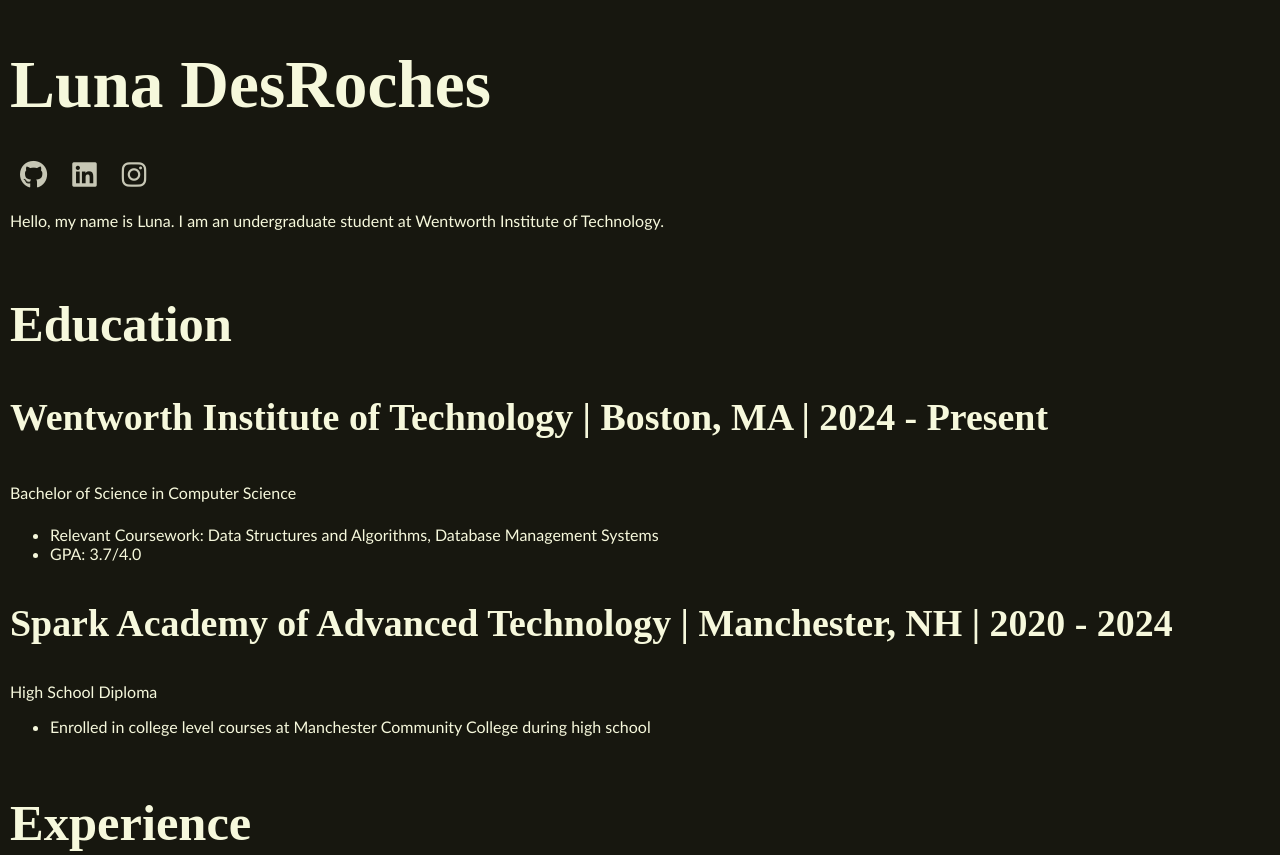
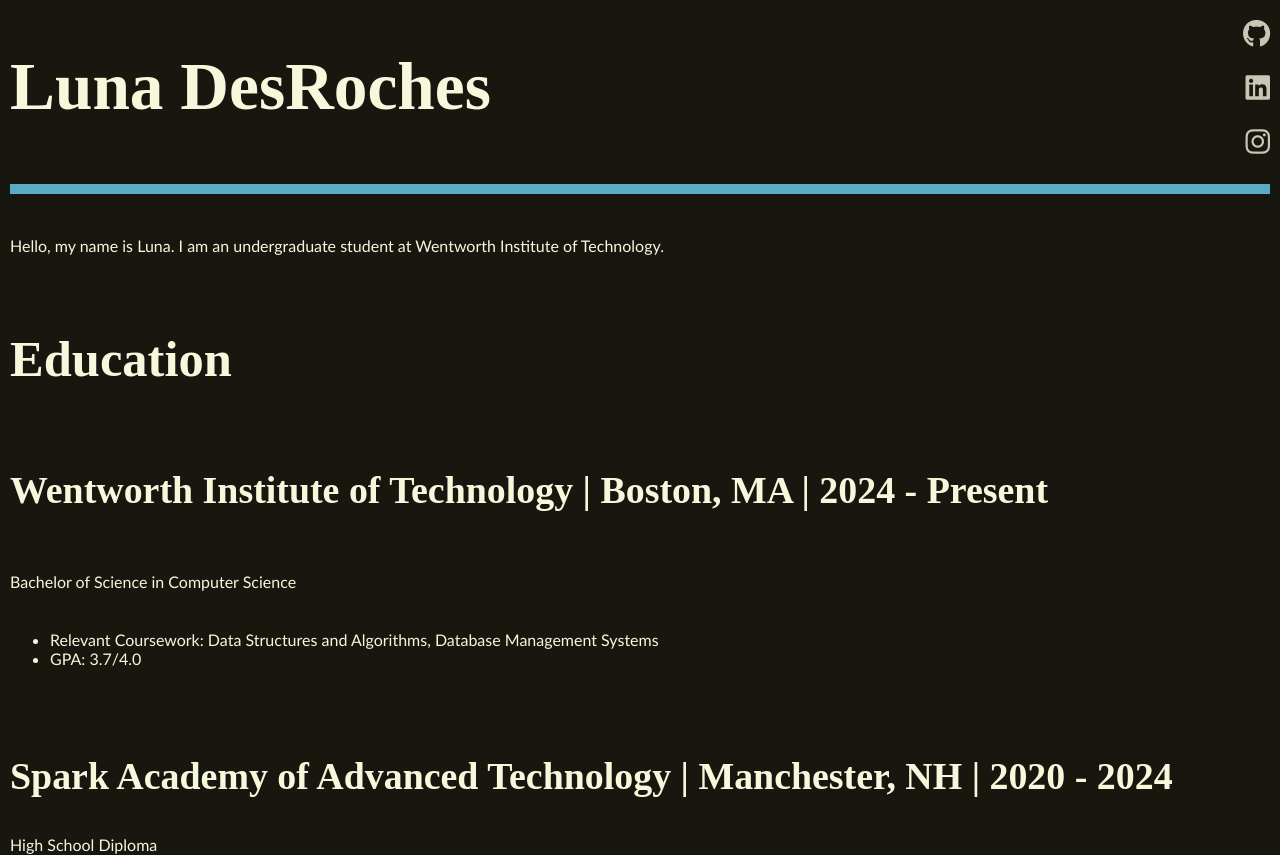
Before and after one commit to desrochesl/portfolio, a plain HTML site: page index.html in a window 1280 px wide. Shown: the top 855 px of the page. Drawn offline with Linux system fonts and the light colour scheme; a web font is replaced by a local one.

Commit message:
💄  Added Formatting, Added Section bar to header

```diff
--- a/index.css
+++ b/index.css
@@ -18,31 +18,40 @@ h5 {
 
 html {
     font-size: 100%;
-} /* 16px */
+}
+
+/* 16px */
 
 h1 {
-  font-size: 4.21rem; /* 67.36px */
+    font-size: 4.21rem;
+    /* 67.36px */
 }
 
 h2 {
-  font-size: 3.158rem; /* 50.56px */
+    font-size: 3.158rem;
+    /* 50.56px */
 }
 
 h3 {
-  font-size: 2.369rem; /* 37.92px */
+    font-size: 2.369rem;
+    /* 37.92px */
 }
 
 h4 {
-  font-size: 1.777rem; /* 28.48px */
+    font-size: 1.777rem;
+    /* 28.48px */
 }
 
 h5 {
-  font-size: 1.333rem; /* 21.28px */
+    font-size: 1.333rem;
+    /* 21.28px */
 }
 
 small {
-  font-size: 0.75rem; /* 12px */
+    font-size: 0.75rem;
+    /* 12px */
 }
+
 /* End Colors */
 
 body {
@@ -54,7 +63,7 @@ body {
 
     display: flex;
     flex-direction: column;
-  align-items: left;
+    align-items: flex-start;
 
     /* Colors */
     --text: #f6f8dc;
@@ -65,35 +74,64 @@ body {
 }
 
 h1 {
-  text-align: left;
+    /* display: flex;
+    justify-content: left; */
+    margin: 0 0 0 0;
     line-height: 0.9;
 }
+
+div {
+    display: flex;
+    flex-direction: column;
+    width: 100%;
+    margin-bottom: 20px;
+}
+
+.header {
+    display: flex;
+    flex-direction: row;
+    align-items: center;
+    justify-content: space-between;
+    width: 100%;
+    margin-bottom: 10px;
+    border-bottom: 10px solid var(--accent);
+}
+
+/* Social Media Icons */
+.social-media {
+    display: flex;
+    flex-direction: column;   /* make icons a column */
+    align-items: flex-end;    /* align the column to the right edge of the header */
+    justify-content: center;  /* vertically center inside the header row */
+    gap: 8px;                 /* spacing between icons */
+}
+
+.social-media a {
+    text-decoration: none;
+    color: var(--primary);
+    margin: 6px 0;            /* vertical spacing between stacked icons */
+    font-size: 1.75em;
+}
+
+.social-media a i {
+    transition: all 0.3s;
+}
+
+.social-media a:hover i {
+    transform: translateY(-4.5%);
+    color: var(--accent);
+}
+/* End Social Media */
+
+div.introduction {
+    margin: 10px 0;
+}
+
 
 p {
     line-height: 2;
 }
 
-/* Social Media Icons */
-.social-media {
-  display: flex;
-  flex-direction: row;
-  justify-content: left;
-  line-height: 0.1;
+div.education h2 {
+    margin: 0px 0;
 }
-
-.social-media a {
-  text-decoration: none;
-  color: var(--primary);
-  margin: 0 10px;
-  font-size: 1.75em;
-}
-
-.social-media a i {
-  margin: 0 5px 0 0;
-  transition: all 0.3s;
-}
-
-.social-media a:hover i {
-  transform: translateY(-4.5%);
-  color: var(--secondary);
-}
```
Lines whose indentation alone changed are shown as unchanged.
